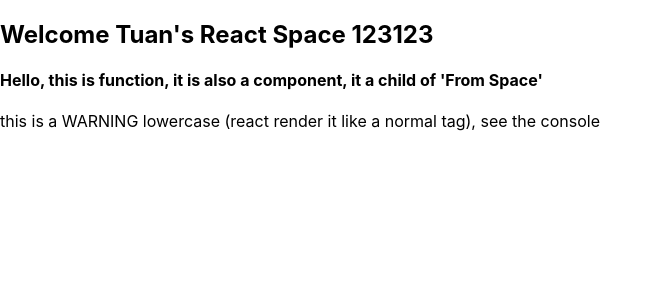
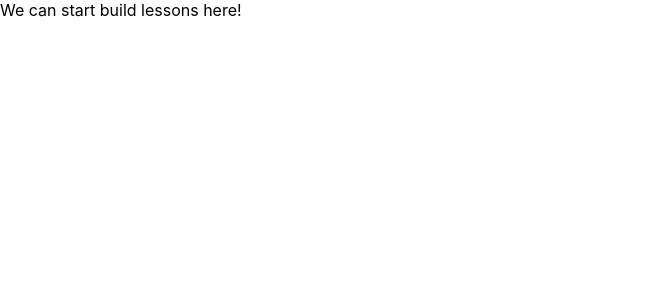
Before and after one commit to hobabe/Reactjs_2022, a React (Create React App) app in the folder Mainconcept/study_reactjs/: page /tuan-react-space in a window 1280 px wide. Shown: the top 300 px of the page, without its empty margins (0-661 px from the left). Built offline with nearby package versions, Linux system fonts and the light colour scheme.

Commit message:
Init start build lesson with photoshop

```diff
--- a/Mainconcept/study_reactjs/src/App.css
+++ b/Mainconcept/study_reactjs/src/App.css
@@ -36,3 +36,6 @@
     transform: rotate(360deg);
   }
 }
+
+
+/* style of Tuan's space*/
--- a/Mainconcept/study_reactjs/src/tuan/TuanReactSpace.jsx
+++ b/Mainconcept/study_reactjs/src/tuan/TuanReactSpace.jsx
@@ -1,14 +1,9 @@
-import S1IntroducingFunction from "./t-4-components-and-props/S1IntroducingFunction"
+import ReactLesson from "./base-components/ReactLesson"
 
 export default function TuanReactSpace(){
     return (
     <div>
-        <h2>Welcome Tuan's React Space 123123</h2>
-
-        {/* 4.2 t-4-components-and-props */}
-        <S1IntroducingFunction value="'From Space'"/>
-
-        <s1introducingiunction value="'From Space'">this is a WARNING lowercase (react render it like a normal tag), see the console</s1introducingiunction>
+       <ReactLesson />
     </div>
     )
 }
--- /dev/null
+++ b/Mainconcept/study_reactjs/src/tuan/base-components/ReactLesson.jsx
@@ -0,0 +1,12 @@
+import React from "react"
+
+class ReactLesson extends React.Component {
+
+    render (){
+        return (
+            <div>We can start build lessons here!</div>
+        )
+    }
+}
+
+export default ReactLesson
```
Also changed, not shown: Mainconcept/study_reactjs/src/tuan/base-components/DescriptionLesson.jsx (added, +9 -0 lines), Mainconcept/study_reactjs/src/tuan/base-components/LessonList.jsx (added, +9 -0 lines), Mainconcept/study_reactjs/src/tuan/base-components/LessonSample.jsx (added, +9 -0 lines), Mainconcept/study_reactjs/src/tuan/base-components/RenderSampleLesson.jsx (added, +9 -0 lines), Mainconcept/study_reactjs/src/tuan/t-1-hello-word/HelloWorld.jsx (added, +9 -0 lines), 1 other file (tests, documents, lock files or other folders).
